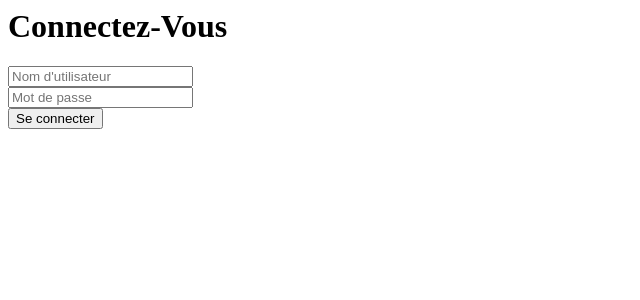
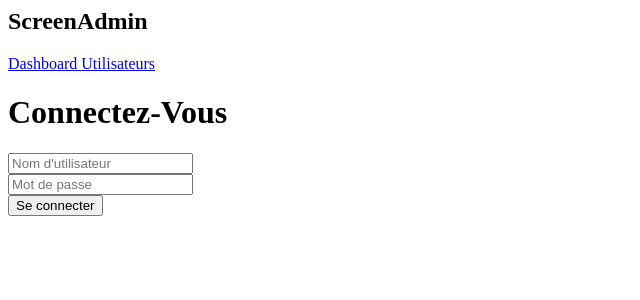
Before and after one commit to VerinAntoine/screendb, a PHP site: template views/auth/login.php in a window 1280 px wide. Shown: the top 300 px of the page, without its empty margins (0-640 px from the left). Run offline with PHP 8.4, Linux system fonts and the light colour scheme; the template is opened without the code that fills it: most values are stand-ins (such as "Sample title", 1, 10 or a date in 2020).

Commit message:
Change screen layout

```diff
--- a/views/admin/layout.php
+++ b/views/admin/layout.php
@@ -9,4 +9,21 @@ if($auth->getUser()->hasPermission(array("admin")) === false) {
 
 ?>
 
-<?= $content ?>
+<div class="flex">
+    <nav class="w-1/4 h-screen bg-gray-300 p-5">
+        <h1 class="pl-5 pb-3 mt-2 text-xl border-b border-gray-400">Screen<span class="text-red-600 font-bold">Admin</span></h1>
+        <div class="mt-8 flex flex-col">
+            <a href="#" class="my-1 p-2 rounded hover:bg-gray-200 <?= $currentPage === 'dashboard' ? "bg-gray-400" : ""?>">
+                <i class="fas fa-chart-bar"></i>
+                Dashboard
+            </a>
+            <a href="#" class="my-1 p-2 rounded hover:bg-gray-200 <?= $currentPage === 'users' ? "bg-gray-400" : ""?>">
+                <i class="fas fa-users"></i>
+                Utilisateurs
+            </a>
+        </div>
+    </nav>
+    <div>
+        <?= $content ?>
+    </div>
+</div>
--- a/views/screens/index.php
+++ b/views/screens/index.php
@@ -33,9 +33,9 @@ else{
 </div>
 
 
-<div class="w-full grid lg:grid-cols-3 gap-6">
+<div class="w-full flex flex-wrap">
     <?php foreach($screens as $screen): ?>
-    <div class="bg-white border border-gray-400 rounded">
+    <div class="bg-white border border-gray-400 rounded flex-grow m-2">
         <div class="flex flex-col bg-gray-700 items-center">
             <img src="<?= $screen->getUrl() ?>" alt="" />
         </div>
```
Also changed, not shown: views/admin/index.php (+15 -1 lines).
